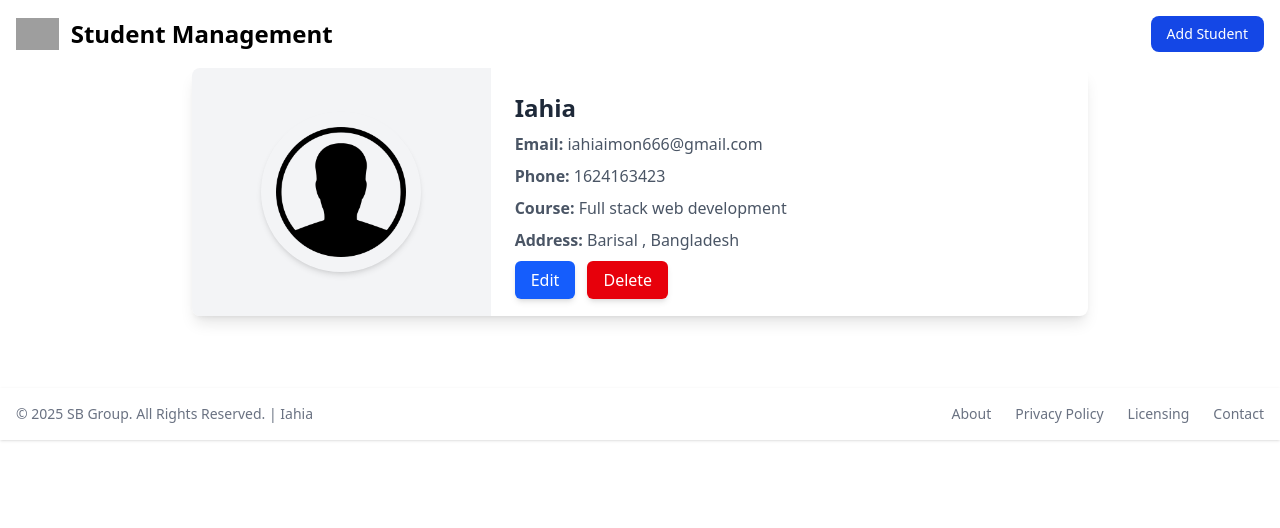
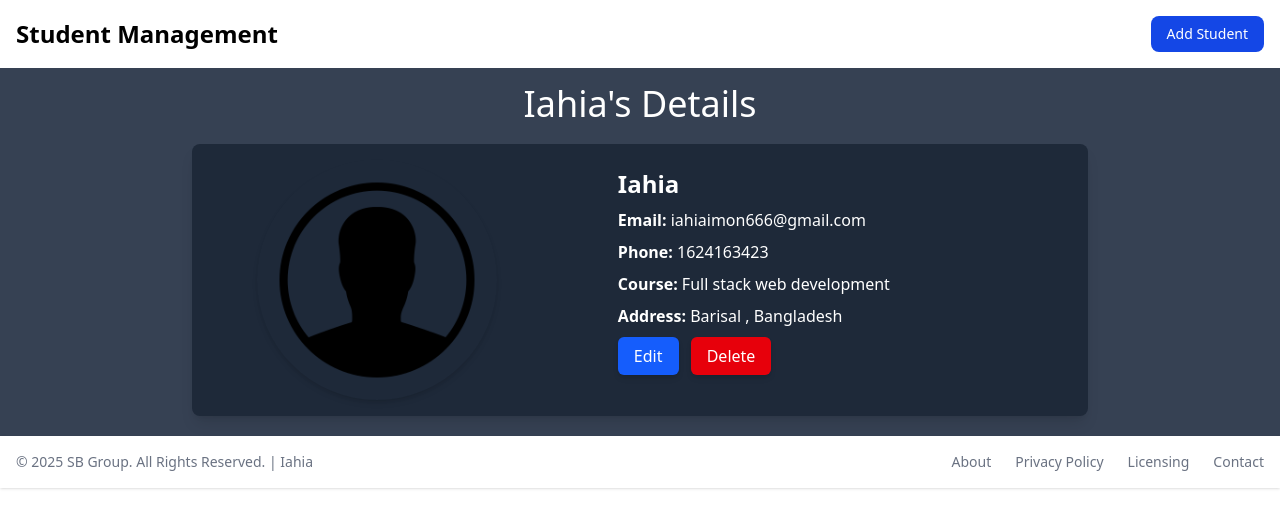
Before and after one commit to iahiaimon/Django__Student-Management, a Django app: page /studentdetails/1/ in a window 1280 px wide. Shown: the top 528 px of the page. Run offline with Django 5.2, Linux system fonts and the light colour scheme; data comes from the database, SQL or seed files in the repository; both versions use the stored data as it was after the commit; grey boxes are pictures that could not be loaded.

Commit message:
Uploading

```diff
--- a/home/templates/base.html
+++ b/home/templates/base.html
@@ -20,7 +20,7 @@
         <nav class="bg-white border-gray-200 dark:bg-gray-900">
             <div class="max-w-screen-xl flex flex-wrap items-center justify-between mx-auto p-4">
                 <a href="{% url 'home' %}" class="flex items-center space-x-3 rtl:space-x-reverse">
-                    <img src="https://flowbite.com/docs/images/logo.svg" class="h-8" alt="Flowbite Logo" />
+                    <!-- <img src="https://flowbite.com/docs/images/logo.svg" class="h-8" alt="Flowbite Logo" /> -->
                     <span class="self-center text-2xl font-semibold whitespace-nowrap dark:text-white">Student
                         Management</span>
                 </a>
@@ -44,7 +44,7 @@
 
     </header>
 
-    <main class="flex-grow min-h-80">
+    <main class="flex-grow min-h-80 bg-gray-700">
         {% block content %}
 
         {% endblock %}
--- a/home/templates/details.html
+++ b/home/templates/details.html
@@ -4,25 +4,28 @@ Student Details
 {% endblock %}
 
 {% block content %}
+<div class="container mx-auto pt-4 px-4 pb-5">
+    <h1 class="text-center mb-5 text-4xl text-bold text-white">{{ student.name }}'s Details</h1>
+    <div class="max-w-4xl mx-auto shadow-lg rounded-lg overflow-hidden flex bg-gray-800 text-white gap-8">
+        <div class="w-1/2 flex items-center justify-center p-4">
+            <img class="w-60 h-60 rounded-full object-cover shadow-md" src="{{ student.image.url }}"
+                alt="Student Image">
+        </div>
 
-<div class="max-w-4xl mx-auto bg-white shadow-lg rounded-lg overflow-hidden flex">
-    <!-- Left Side: Student Image -->
-    <div class="w-1/3 bg-gray-100 flex items-center justify-center p-4">
-        <img class="w-40 h-40 rounded-full object-cover shadow-md" src="{{ student.image.url }}" alt="Student Image">
-    </div>
+        <div class="w-2/3 p-6">
+            <h2 class="text-2xl font-semibold">{{ student.name }}</h2>
+            <p class=" mt-2"><strong>Email:</strong> {{ student.email }}</p>
+            <p class=" mt-2"><strong>Phone:</strong> {{ student.phone }}</p>
+            <p class=" mt-2"><strong>Course:</strong> {{ student.course }}</p>
+            <p class=" mt-2"><strong>Address:</strong> {{ student.address }}</p>
 
-    <!-- Right Side: Student Details -->
-    <div class="w-2/3 p-6">
-        <h2 class="text-2xl font-semibold text-gray-800">{{ student.name }}</h2>
-        <p class="text-gray-600 mt-2"><strong>Email:</strong> {{ student.email }}</p>
-        <p class="text-gray-600 mt-2"><strong>Phone:</strong> {{ student.phone }}</p>
-        <p class="text-gray-600 mt-2"><strong>Course:</strong> {{ student.course }}</p>
-        <p class="text-gray-600 mt-2"><strong>Address:</strong> {{ student.address }}</p>
-
-        <!-- Buttons -->
-        <div class="mt-4">
-            <a href="{% url 'editstudent' student.id %}" class="bg-blue-600 text-white px-4 py-2 rounded-md shadow-md hover:bg-blue-700">Edit</a>
-            <a href="{% url 'deletestudent' student.id %}" class="bg-red-600 text-white px-4 py-2 rounded-md shadow-md hover:bg-red-700 ml-2">Delete</a>
+            <!-- Buttons -->
+            <div class="mt-4">
+                <a href="{% url 'editstudent' student.id %}"
+                    class="bg-blue-600 text-white px-4 py-2 rounded-md shadow-md hover:bg-blue-700">Edit</a>
+                <a href="{% url 'deletestudent' student.id %}"
+                    class="bg-red-600 text-white px-4 py-2 rounded-md shadow-md hover:bg-red-700 ml-2">Delete</a>
+            </div>
         </div>
     </div>
 </div>
--- a/home/templates/home.html
+++ b/home/templates/home.html
@@ -1,9 +1,10 @@
 {% extends 'base.html' %}
 
+{% block title %}All Student List{% endblock %}
 {% block content %}
 
 
-<div class="container mx-auto pt-4 px-4 pb-5 bg-gray-700">
+<div class="container mx-auto pt-4 px-4 pb-5">
     <h1 class="text-center mb-5 text-4xl text-bold text-white">All Students List</h1>
     <div class="grid grid-cols-1 sm:grid-cols-1 md:grid-cols-3 lg:grid-cols-4 gap-8">
         {% for student in students %}
```
Also changed, not shown: home/templates/add_student.html (+13 -3 lines), db.sqlite3, media/Images/jesika.jpg (added).
